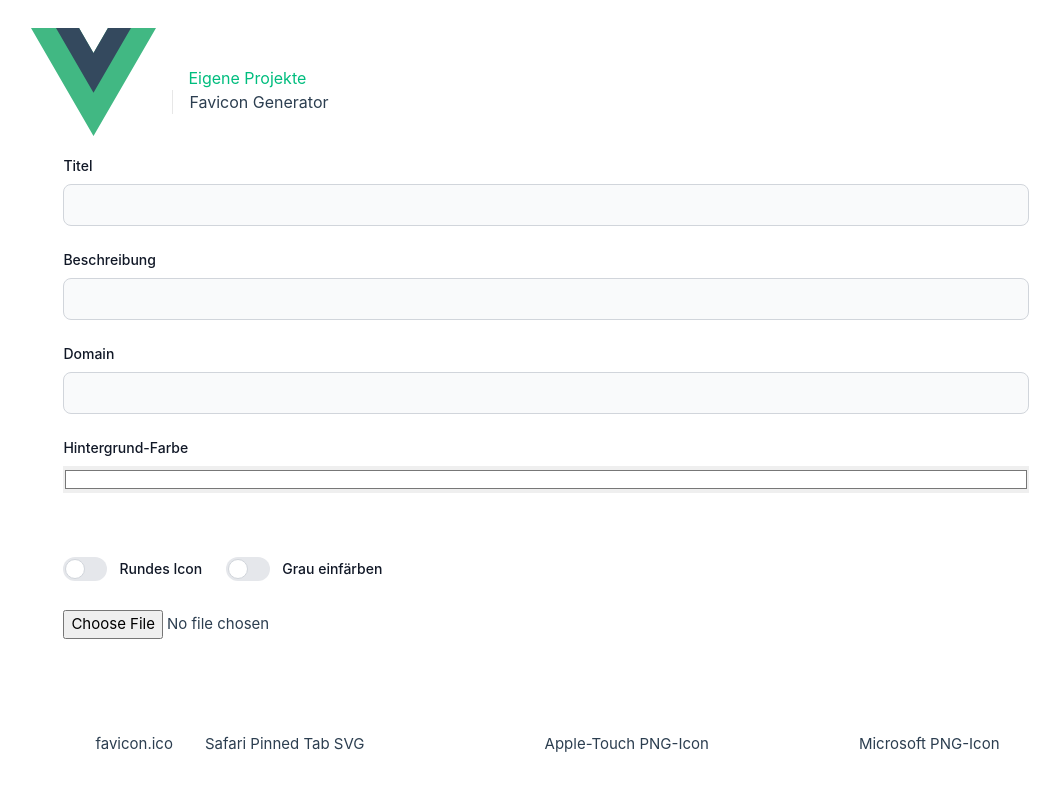
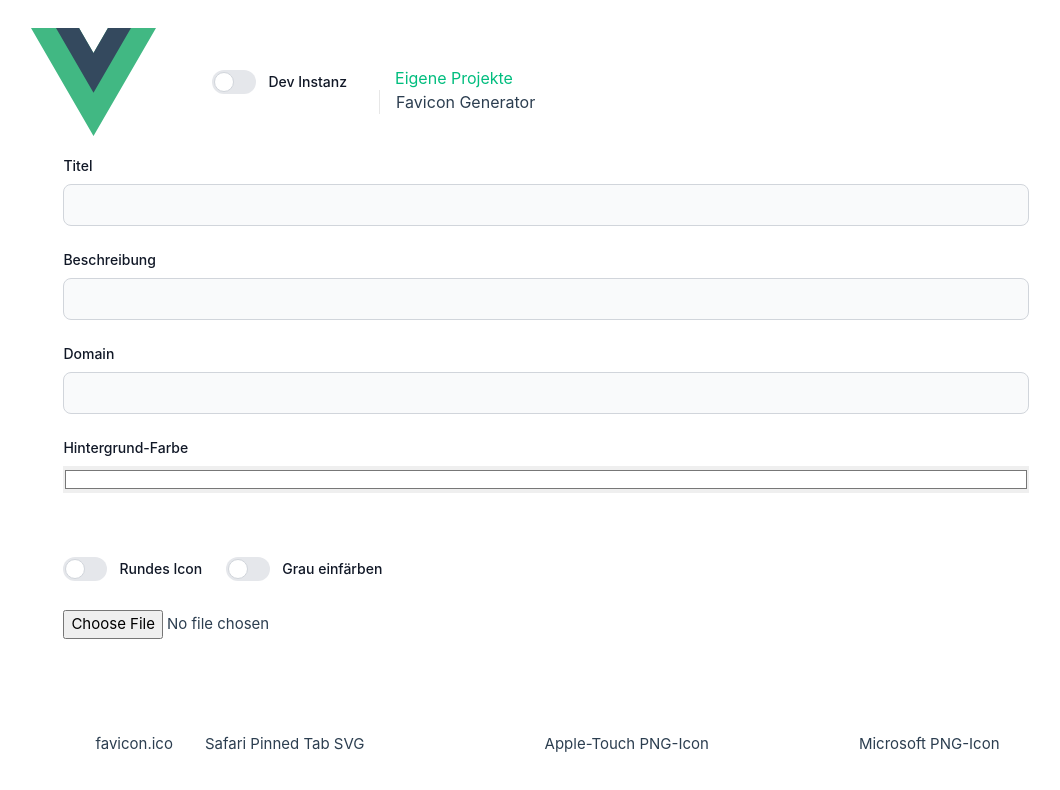
Before and after one commit to SmartLife-Online/favicon_generator, a Vue app in the folder frontend/: page /favicon/generator in a window 1280 px wide. Shown: the top 790 px of the page, without its empty margins (94-1154 px from the left). Built offline with nearby package versions, Linux system fonts and the light colour scheme; the HTML template or start-up script is replaced by a standard one.

Commit message:
Entwickler-Option
- Entwickler-Option Grau / Einfärbung in Farbstufen für Dev / Staging Instanzen

```diff
--- a/frontend/src/App.vue
+++ b/frontend/src/App.vue
@@ -1,12 +1,13 @@
-<script setup lang="ts">
-import { RouterLink, RouterView } from 'vue-router'
-</script>
-
 <template>
-  <div>
+  <div :class="{ grayscale: isDevInstanz }">
     <header>
       <img alt="Vue logo" class="logo" src="@/assets/logo.svg" width="125" height="125" />
 
+      <SwitchCheckbox
+        v-model="isDevInstanz"
+        label="Dev Instanz"
+        class="ml-6 mr-12"
+      ></SwitchCheckbox>
       <div class="wrapper">
         <nav>
           <RouterLink to="/favicon/projects">Eigene Projekte</RouterLink>
@@ -18,6 +19,12 @@ import { RouterLink, RouterView } from 'vue-router'
     <RouterView />
   </div>
 </template>
+
+<script setup lang="ts">
+import { ref } from 'vue'
+
+let isDevInstanz = ref(false)
+</script>
 
 <style scoped>
 header {
--- a/frontend/src/components/IconEditor.vue
+++ b/frontend/src/components/IconEditor.vue
@@ -1,10 +1,9 @@
 <template>
   <div class="lg:px-8 mt-12 mb-24">
+    <SwitchCheckbox v-model="activeProject.rounded" label="Rundes Icon"></SwitchCheckbox>
     <SwitchCheckbox
-      v-model="activeProject.rounded" label="Rundes Icon"
-    ></SwitchCheckbox>
-    <SwitchCheckbox
-      v-model="activeProject.gray" label="Grau einfärben"
+      v-model="activeProject.gray"
+      label="Grau einfärben"
       class="ml-6"
     ></SwitchCheckbox>
     <br />
@@ -186,7 +185,7 @@ const drawSvgOnCanvas = async (canvas: HTMLCanvasElement | null) => {
 
     URL.revokeObjectURL(url)
 
-    if(activeProject.gray) {
+    if (activeProject.gray) {
       paintCanvasInGray(ctx, canvasWidth, canvasHeight)
     }
   }
```
Also changed, not shown: frontend/src/components/SwitchCheckbox.vue (+5 -5 lines).
